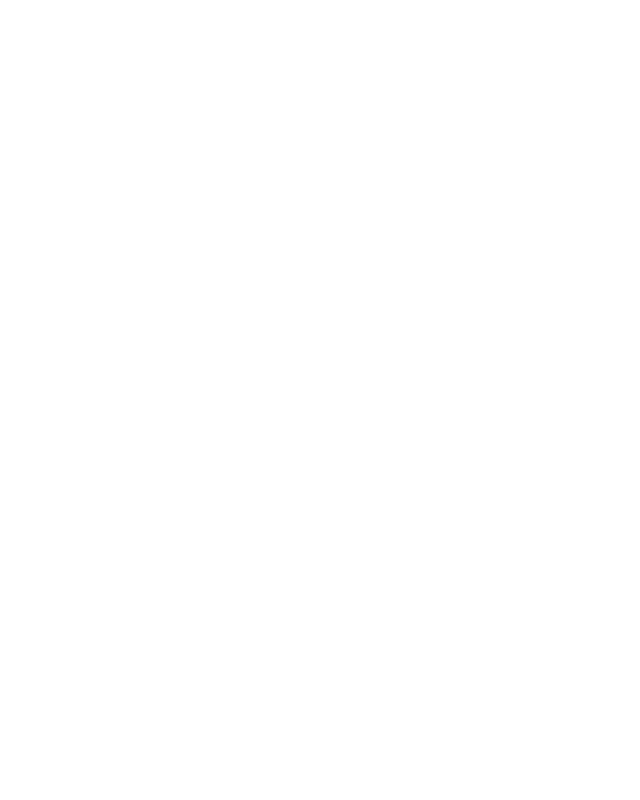
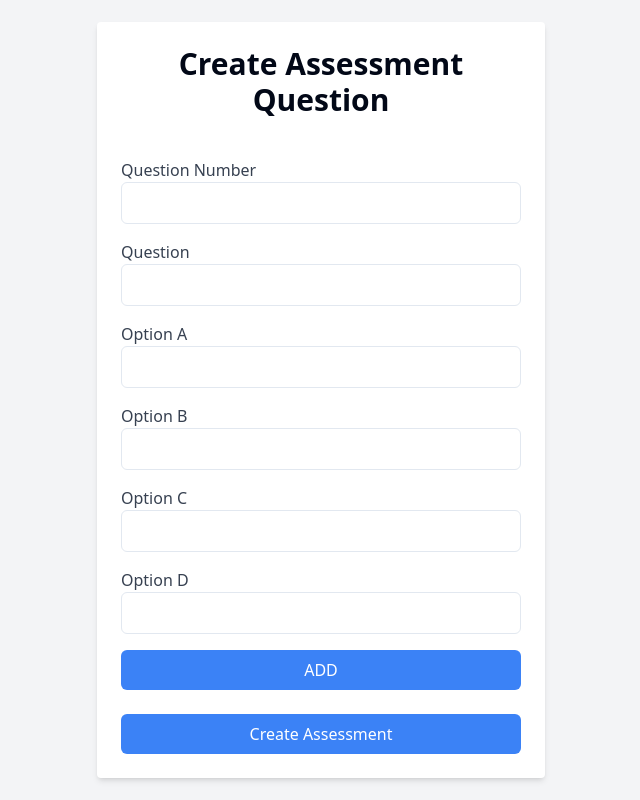
Before and after one commit to ZBSTPlus/UMS-FE, a React (Vite) app: page /ca in a window 1280 px wide. Before the commit this address had no page. Shown: the whole page, without its empty margins (319-959 px from the left). Built offline with nearby package versions, Linux system fonts and the light colour scheme.

Commit message:
Create Assessment

```diff
--- a/package.json
+++ b/package.json
@@ -34,6 +34,7 @@
     "react-anchor-link-smooth-scroll": "^1.0.12",
     "react-day-picker": "^8.10.0",
     "react-dom": "^18.2.0",
+    "react-hook-form": "^7.50.1",
     "react-scroll": "^1.9.0",
     "swiper": "^11.0.5",
     "tailwind-merge": "^2.2.0",
--- a/src/App.jsx
+++ b/src/App.jsx
@@ -9,6 +9,7 @@
 import Instructionpage from "./components/component/Student/instructionpage";
 import Quiz from "./components/component/Student/Quiz";
 import ProfessorPage from "./components/component/Professor/ProfessorPage";
+import CreateAssessment from "./components/component/Professor/CreateAssessment";
 
 function App() {
   const classes = [
@@ -117,7 +118,12 @@
     <div>
       <BrowserRouter>
         <Routes>
-          <Route path="/professorpage" element={<ProfessorPage classes={classes} />} />
+          <Route path="/ca" element={<CreateAssessment />} />
+
+          <Route
+            path="/professorpage"
+            element={<ProfessorPage classes={classes} />}
+          />
 
           <Route
             path="/detailspage/:subject"
--- /dev/null
+++ b/src/components/component/Professor/CreateAssessment.jsx
@@ -0,0 +1,79 @@
+// QuestionForm.js
+import React from "react";
+
+export default function CreateAssessment() {
+  return (
+    <div className="flex items-center justify-center h-screen bg-gray-100">
+      <div className="w-full max-w-md p-6 bg-white rounded shadow-md">
+        <h2 className="mb-4 text-3xl font-bold text-center">
+          Create Assessment Question
+        </h2>
+        <br />
+        <form>
+          <div className="mb-4">
+            <label className="block text-gray-700">Question Number</label>
+            <input
+              type="text"
+              name="question"
+              className="w-full px-3 py-2 border rounded-md focus:outline-none focus:border-blue-500"
+            />
+          </div>
+          <div className="mb-4">
+            <label className="block text-gray-700">Question</label>
+            <input
+              type="text"
+              name="question"
+              className="w-full px-3 py-2 border rounded-md focus:outline-none focus:border-blue-500"
+            />
+          </div>
+          <div className="mb-4">
+            <label className="block text-gray-700">Option A</label>
+            <input
+              type="text"
+              name="option1"
+              className="w-full px-3 py-2 border rounded-md focus:outline-none focus:border-blue-500"
+            />
+          </div>
+          <div className="mb-4">
+            <label className="block text-gray-700">Option B</label>
+            <input
+              type="text"
+              name="option2"
+              className="w-full px-3 py-2 border rounded-md focus:outline-none focus:border-blue-500"
+            />
+          </div>
+          <div className="mb-4">
+            <label className="block text-gray-700">Option C</label>
+            <input
+              type="text"
+              name="option3"
+              className="w-full px-3 py-2 border rounded-md focus:outline-none focus:border-blue-500"
+            />
+          </div>
+          <div className="mb-4">
+            <label className="block text-gray-700">Option D</label>
+            <input
+              type="text"
+              name="option4"
+              className="w-full px-3 py-2 border rounded-md focus:outline-none focus:border-blue-500"
+            />
+          </div>
+          <button
+            type="submit"
+            className="w-full py-2 text-white bg-blue-500 rounded-md hover:bg-blue-600 focus:outline-none"
+          >
+            ADD
+          </button>
+          <br />
+          <br />
+          <button
+            type="submit"
+            className="w-full py-2 text-white bg-blue-500 rounded-md hover:bg-blue-600 focus:outline-none"
+          >
+            Create Assessment
+          </button>
+        </form>
+      </div>
+    </div>
+  );
+}
--- a/src/components/component/Professor/ProfessorPage.jsx
+++ b/src/components/component/Professor/ProfessorPage.jsx
@@ -26,18 +26,18 @@
 import { Button } from "@/components/ui/button";
 import { Progress } from "@/components/ui/progress";
 import Logo from "../../../assets/Logo/logo.png";
+import { Link } from "react-router-dom";
 
 export default function ProfessorPage({ classes }) {
   return (
-    <div className="min-h-screen flex bg-gray-100">
-      <aside className="w-60 bg-black text-white">
+    <div className="flex min-h-screen bg-gray-100">
+      <aside className="text-white bg-black w-60">
         <div className="flex flex-col items-center justify-center py-6">
           <img
-            className="h-36 w-48 object-cover rounded-full cursor-pointer"
+            className="object-cover w-48 rounded-full cursor-pointer h-36"
             src={Logo}
             alt=""
           />
-          <span className="ml-2 font-semibold text-xl">John Doe</span>
         </div>
         <nav className="mt-7 min-h-[400px]">
           <a
@@ -89,8 +89,8 @@
         </nav>
       </aside>
       <main className="flex-1 p-6 overflow-auto">
-        <header className="bg-white shadow mb-8">
-          <div className="px-4 py-5 sm:px-6 flex justify-between items-center">
+        <header className="mb-8 bg-white shadow">
+          <div className="flex items-center justify-between px-4 py-5 sm:px-6">
             <h1 className="text-xl font-semibold px-32 py-2 bg-[#040404] text-[#A8ABBA] rounded-md">
               Teacher Dashboard
             </h1>
@@ -137,7 +137,7 @@
         </header>
         <div className="px-4 py-5 sm:p-6">
           <section className="mb-8">
-            <h2 className=" leading-6 text-gray-900 mb-2 text-2xl font-bold">
+            <h2 className="mb-2 text-2xl font-bold leading-6 text-gray-900 ">
               Assigned Courses
             </h2>
             <Swiper
@@ -178,8 +178,8 @@
           </section>
 
           <section className="mb-8">
-            <div className="flex gap-5 items-center justify-between">
-              <h2 className="leading-6 text-gray-900 mb-2 text-2xl font-bold">
+            <div className="flex items-center justify-between gap-5">
+              <h2 className="mb-2 text-2xl font-bold leading-6 text-gray-900">
                 Student Practice Questions
               </h2>
               <Button className="bg-[#040404] text-[#B3CCC2]">
@@ -187,7 +187,7 @@
               </Button>
             </div>
 
-            <div className="grid grid-cols-1 md:grid-cols-3 gap-4 mt-4">
+            <div className="grid grid-cols-1 gap-4 mt-4 md:grid-cols-3">
               <Card className="w-full">
                 <CardHeader>
                   <CardTitle>Algebra Practice</CardTitle>
@@ -242,15 +242,15 @@
             </div>
           </section>
           <section className="mb-8">
-            <div className="flex gap-5 items-center justify-between">
-              <h2 className="leading-6 text-gray-900 mb-2 text-2xl font-bold">
+            <div className="flex items-center justify-between gap-5">
+              <h2 className="mb-2 text-2xl font-bold leading-6 text-gray-900">
                 Quizzes
               </h2>
               <Button className="bg-[#040404] text-[#B3CCC2]">
                 Create Quiz
               </Button>
             </div>
-            <div className="grid grid-cols-1 md:grid-cols-2 gap-4 mt-4">
+            <div className="grid grid-cols-1 gap-4 mt-4 md:grid-cols-2">
               <Card className="w-full">
                 <CardHeader>
                   <CardTitle>Weekly Quiz</CardTitle>
@@ -271,15 +271,18 @@
             </div>
           </section>
           <section>
-            <div className="flex gap-5 items-center justify-between">
-              <h2 className="leading-6 text-gray-900 mb-2 text-2xl font-bold">
+            <div className="flex items-center justify-between gap-5">
+              <h2 className="mb-2 text-2xl font-bold leading-6 text-gray-900">
                 Assessments
               </h2>
-              <Button className="bg-[#040404] text-[#B3CCC2]">
-                Create Assessments
-              </Button>
+              <Link to="/ca">
+                {" "}
+                <Button className="bg-[#040404] text-[#B3CCC2]">
+                  Create Assessments
+                </Button>
+              </Link>
             </div>
-            <div className="grid grid-cols-1 md:grid-cols-2 gap-4 mt-4">
+            <div className="grid grid-cols-1 gap-4 mt-4 md:grid-cols-2">
               <Card className="w-full">
                 <CardHeader>
                   <CardTitle>Unit Test</CardTitle>
--- a/src/components/component/Student/Studentui.jsx
+++ b/src/components/component/Student/Studentui.jsx
@@ -107,7 +107,7 @@
         <aside className="w-60 bg-[#040404] min-h-screen flex flex-col items-center py-4 space-y-4 px-24 ">
           <div className="flex flex-col items-center">
             <img
-              className="h-40 w-51 object-cover  rounded-full cursor-pointer"
+              className="object-cover h-40 rounded-full cursor-pointer w-51"
               src={Logo}
               alt=""
               ref={logoRef}
@@ -117,7 +117,7 @@
               ref={links}
             >
               <a
-                className="flex items-center gap-2 px-3 py-2 text-white rounded dark:hover:bg-gray-700 font-semibold text-lg"
+                className="flex items-center gap-2 px-3 py-2 text-lg font-semibold text-white rounded dark:hover:bg-gray-700"
                 href="#studentdetails"
               >
                 {/* <FlagIcon className="hover:text-white  text-[#A8ABBA] h-8 w-8 " /> Home */}
@@ -127,7 +127,7 @@
                 </span>
               </a>
               <a
-                className="flex items-center gap-2 px-3 py-2 text-white rounded dark:hover:bg-gray-700 font-semibold text-lg"
+                className="flex items-center gap-2 px-3 py-2 text-lg font-semibold text-white rounded dark:hover:bg-gray-700"
                 href="#completedcourses"
               >
                 {/* <LayoutDashboardIcon className=" h-6 w-6 hover:text-white  text-[#A8ABBA]" /> */}
@@ -138,7 +138,7 @@
               </a>
 
               <a
-                className="flex items-center gap-2 px-3 py-2 text-white rounded dark:hover:bg-gray-700 font-semibold text-lg"
+                className="flex items-center gap-2 px-3 py-2 text-lg font-semibold text-white rounded dark:hover:bg-gray-700"
                 href="#upcomingassessments"
               >
                 {/* <SettingsIcon className=" h-6 w-6 hover:text-white  text-[#A8ABBA]" /> */}
@@ -149,7 +149,7 @@
               </a>
 
               <a
-                className="flex items-center gap-2 px-3 py-2 text-white rounded dark:hover:bg-gray-700 font-semibold text-lg"
+                className="flex items-center gap-2 px-3 py-2 text-lg font-semibold text-white rounded dark:hover:bg-gray-700"
                 href="#analyticsboard"
               >
                 {/* <SignalIcon className=" h-6 w-6 hover:text-white  text-[#A8ABBA] " /> */}
@@ -168,7 +168,7 @@
           {/* This is the Header Content which contains student dashboard name and Profile */}
 
           <header className="flex items-center h-16 mb-8 dark:bg-gray-900">
-            <nav className="flex items-center justify-between w-full bg-white px-2 py-5">
+            <nav className="flex items-center justify-between w-full px-2 py-5 bg-white">
               <div className="flex items-center space-x-4">
                 <span className="text-xl font-semibold px-32 py-2 bg-[#040404] text-[#A8ABBA] rounded-md ">
                   Student Dashboard
```
Also changed, not shown: 1 other file (tests, documents, lock files or other folders).
